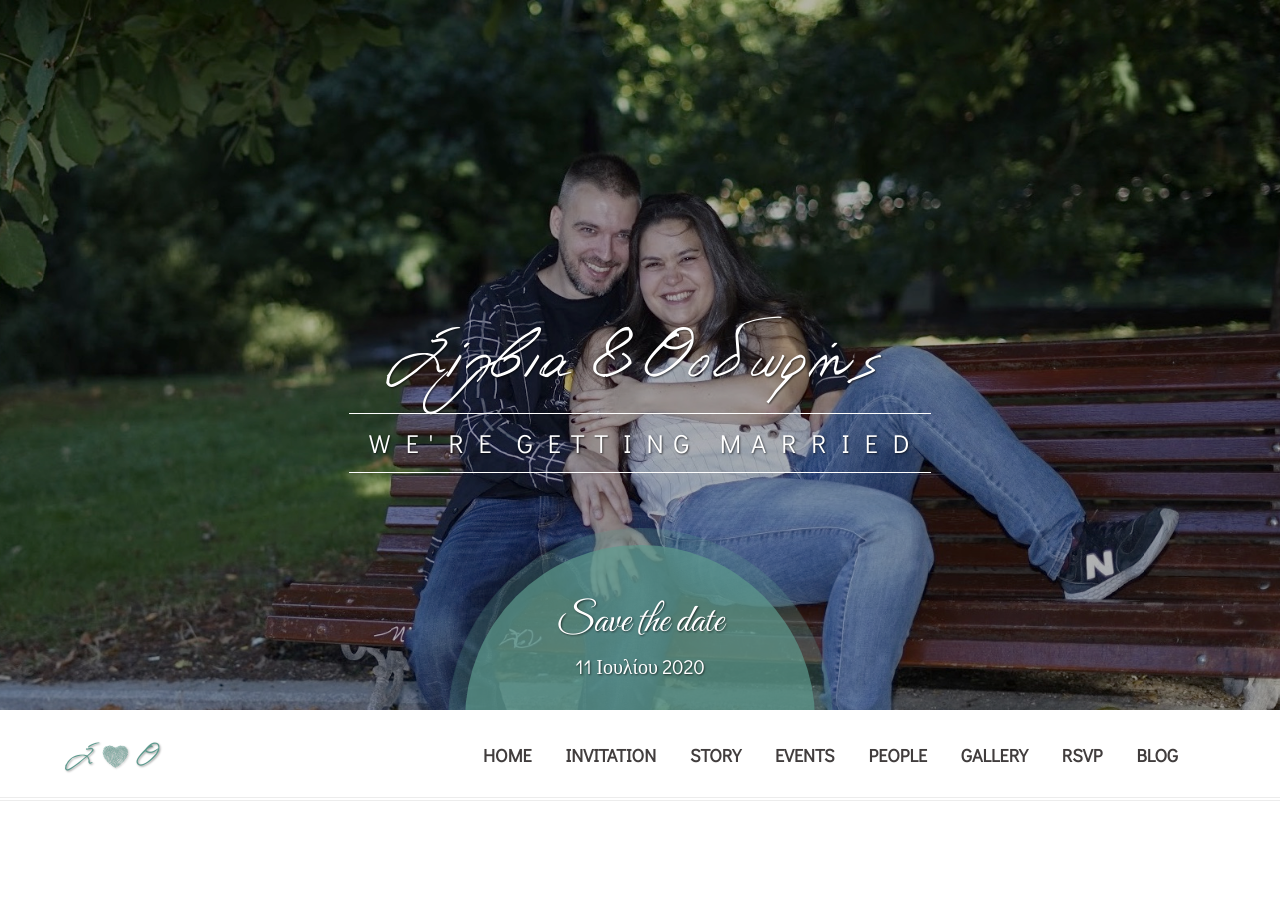
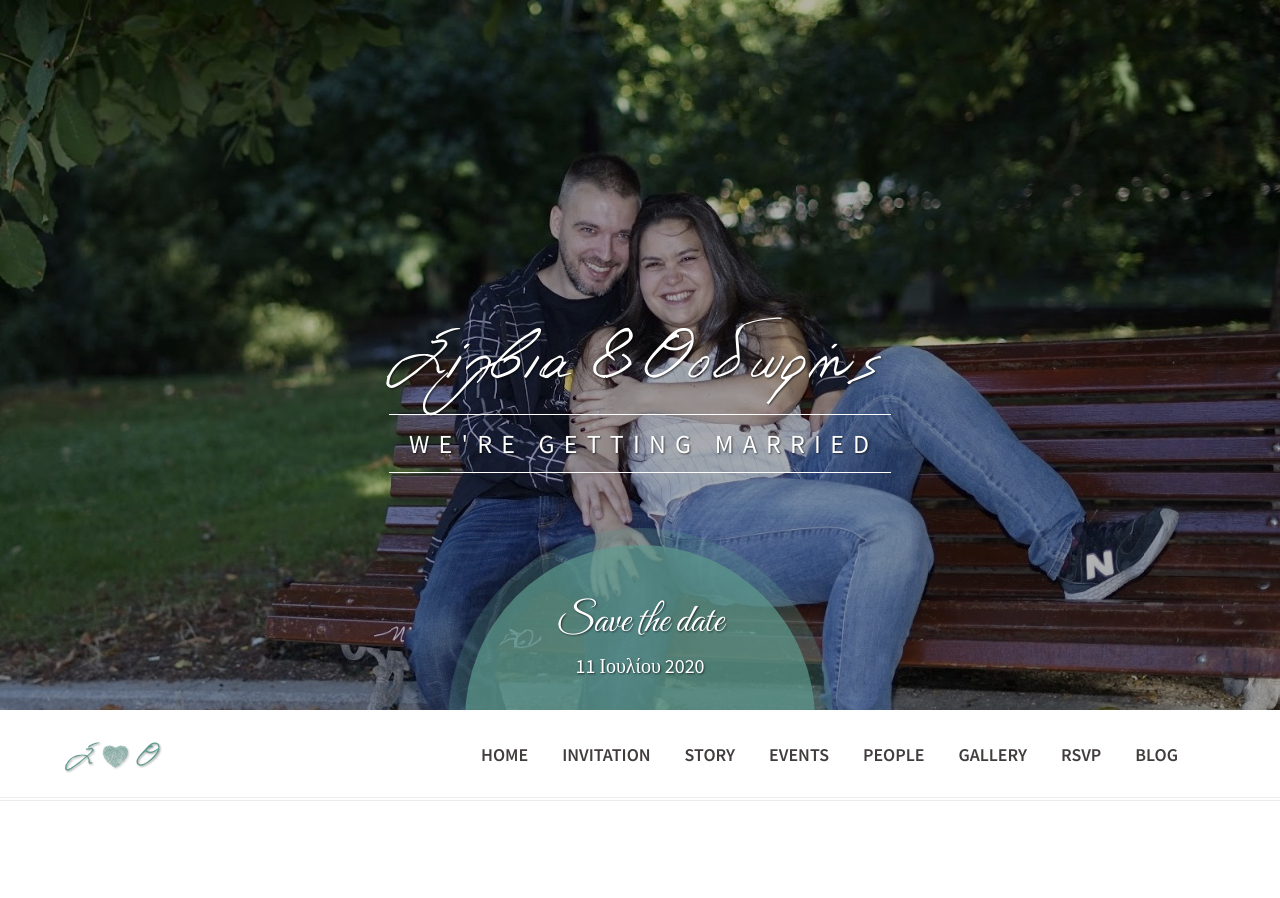
Before and after one commit to tampakrap/www.silviatheo.eu, a plain HTML site: page lovely-wedding/lovely-wedding/index.html in a window 1280 px wide. Shown: the top 898 px of the page. Drawn offline with Linux system fonts and the light colour scheme.

Commit message:
Source Sans Pro

```diff
--- a/lovely-wedding/lovely-wedding/css/style.css
+++ b/lovely-wedding/lovely-wedding/css/style.css
@@ -48,7 +48,7 @@ html {
 }
 
 body {
-  font-family: "Didact Gothic";
+  font-family: "Source Sans Pro";
   background-color: #fff;
   font-size: 18px;
   font-size: 1rem;
```
